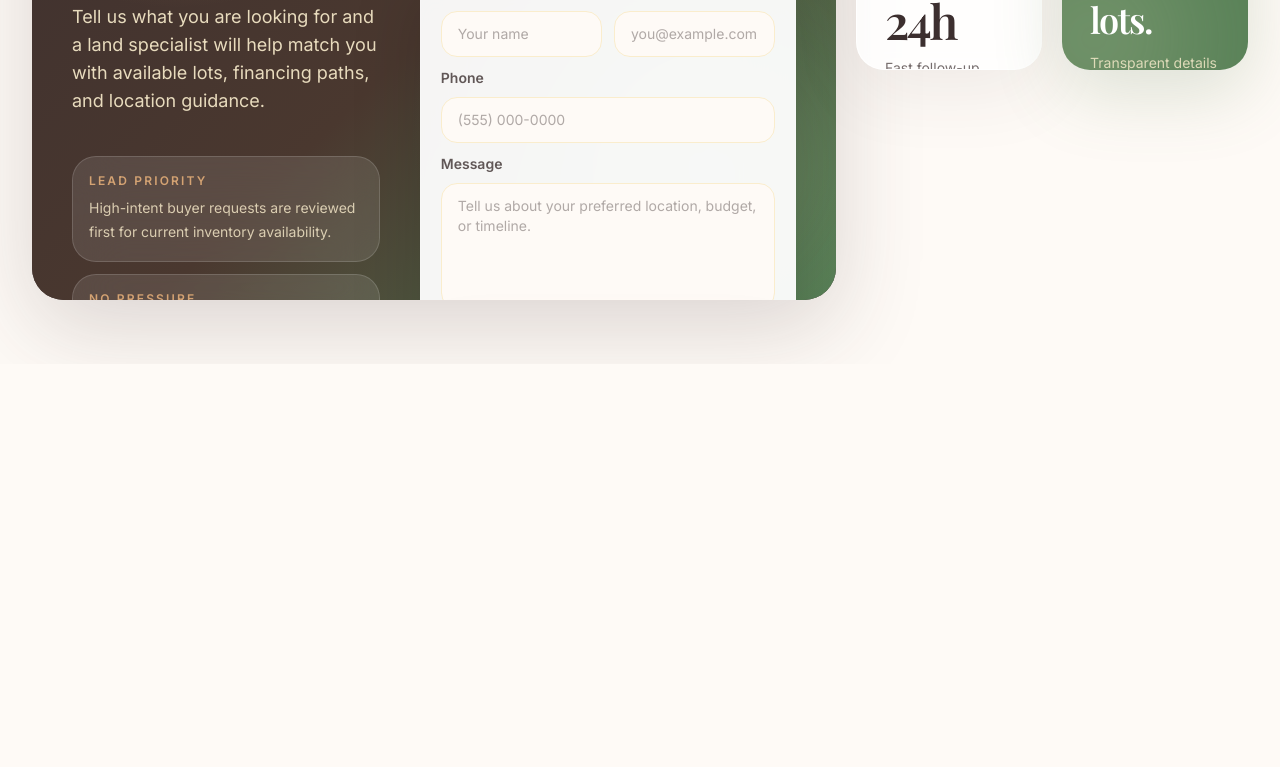
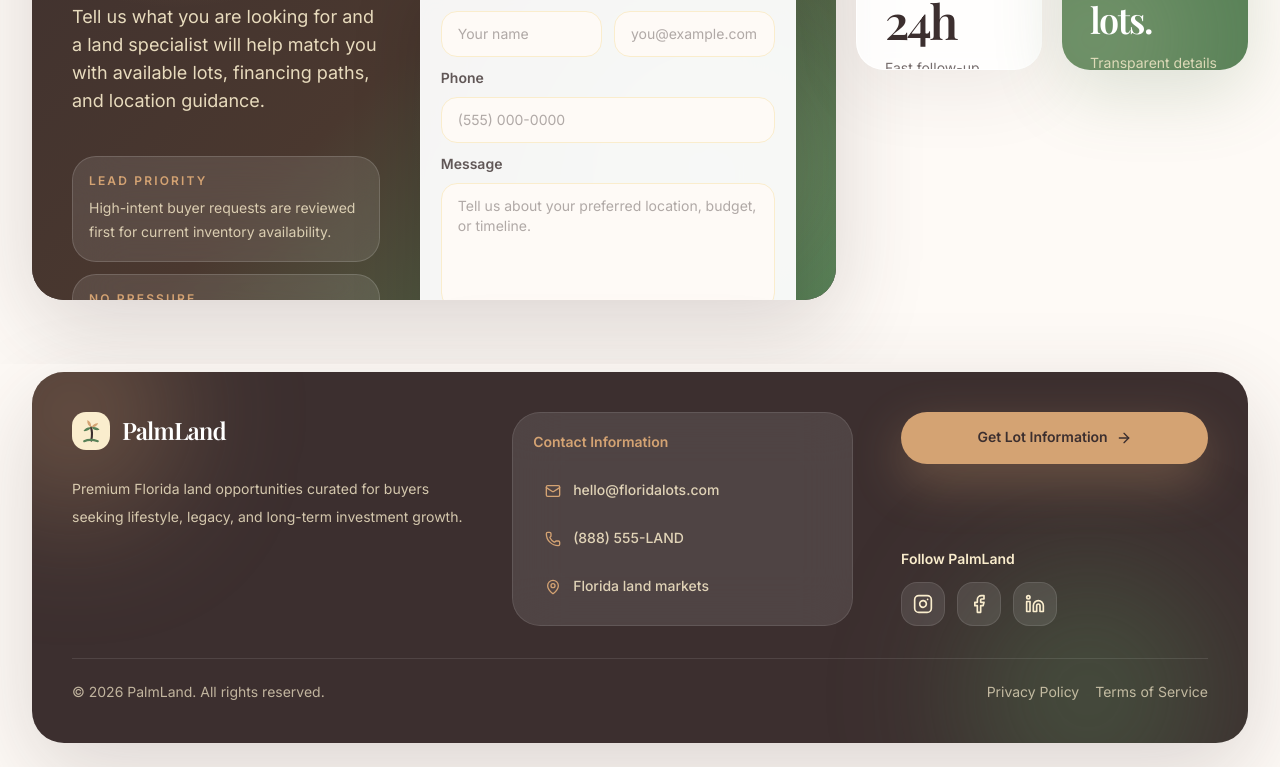
Before and after one commit to Usama23156/lots, a React (Vite) app: page / in a window 1280 px wide. Shown: the part 2930-3697 px from the top of the page. Before the commit the page ends 3294 px from the top, so only its background shows below. Built offline with nearby package versions, Linux system fonts and the light colour scheme.

Commit message:
Add premium bento footer
Co-authored-by: Usama Elkady <usamaelkady25@gmail.com>

```diff
--- a/src/App.tsx
+++ b/src/App.tsx
@@ -1,5 +1,6 @@
 import { AvailableLotsSection } from "./components/AvailableLotsSection";
 import { ContactSection } from "./components/ContactSection";
+import { Footer } from "./components/Footer";
 import { HeroSection } from "./components/HeroSection";
 import { Navbar } from "./components/Navbar";
 import { TrustAndLocationSection } from "./components/TrustAndLocationSection";
@@ -14,6 +15,7 @@ function App() {
         <TrustAndLocationSection />
         <ContactSection />
       </main>
+      <Footer />
     </>
   );
 }
--- /dev/null
+++ b/src/components/Footer.tsx
@@ -0,0 +1,118 @@
+import {
+  ArrowRight,
+  Facebook,
+  Instagram,
+  Linkedin,
+  Mail,
+  MapPin,
+  Phone,
+} from "lucide-react";
+import { Logo } from "./Logo";
+
+const socialLinks = [
+  { label: "Instagram", icon: Instagram },
+  { label: "Facebook", icon: Facebook },
+  { label: "LinkedIn", icon: Linkedin },
+];
+
+export function Footer() {
+  return (
+    <footer className="bg-[#FEFAF6] px-4 pb-6 pt-2 text-[#3C2F2F] sm:px-6 lg:px-8">
+      <div className="mx-auto w-full max-w-7xl">
+        <div className="relative overflow-hidden rounded-[32px] bg-[#3C2F2F] p-6 text-white shadow-[0_28px_90px_rgba(60,47,47,0.18)] sm:p-8 lg:p-10">
+          <div className="absolute -left-16 -top-16 h-52 w-52 rounded-full bg-[#D4A373]/30 blur-3xl" />
+          <div className="absolute -bottom-20 right-8 h-64 w-64 rounded-full bg-[#588157]/35 blur-3xl" />
+
+          <div className="relative grid gap-8 lg:grid-cols-[1.15fr_1fr_0.9fr] lg:gap-12">
+            <div>
+              <Logo className="[&_span]:text-white" />
+              <p className="mt-5 max-w-md text-sm leading-7 text-[#FAEDCD]/80">
+                Premium Florida land opportunities curated for buyers seeking
+                lifestyle, legacy, and long-term investment growth.
+              </p>
+            </div>
+
+            <div className="rounded-[28px] border border-white/10 bg-white/10 p-5 backdrop-blur-xl">
+              <p className="text-sm font-semibold text-[#D4A373]">
+                Contact Information
+              </p>
+              <div className="mt-5 space-y-3">
+                <a
+                  href="mailto:hello@floridalots.com"
+                  className="flex items-center gap-3 rounded-2xl px-3 py-2 text-sm font-medium text-[#FAEDCD]/85 transition duration-300 hover:bg-white/10 hover:text-white"
+                >
+                  <Mail className="h-4 w-4 text-[#D4A373]" />
+                  hello@floridalots.com
+                </a>
+                <a
+                  href="tel:+18885555263"
+                  className="flex items-center gap-3 rounded-2xl px-3 py-2 text-sm font-medium text-[#FAEDCD]/85 transition duration-300 hover:bg-white/10 hover:text-white"
+                >
+                  <Phone className="h-4 w-4 text-[#D4A373]" />
+                  (888) 555-LAND
+                </a>
+                <div className="flex items-center gap-3 rounded-2xl px-3 py-2 text-sm font-medium text-[#FAEDCD]/85">
+                  <MapPin className="h-4 w-4 text-[#D4A373]" />
+                  Florida land markets
+                </div>
+              </div>
+            </div>
+
+            <div className="flex flex-col justify-between gap-6">
+              <a
+                href="#contact"
+                className="group inline-flex items-center justify-center gap-2 rounded-full bg-[#D4A373] px-6 py-4 text-sm font-semibold text-[#3C2F2F] shadow-[0_18px_50px_rgba(212,163,115,0.32)] transition duration-300 hover:-translate-y-0.5 hover:bg-[#e0b98e]"
+              >
+                Get Lot Information
+                <ArrowRight className="h-4 w-4 transition duration-300 group-hover:translate-x-0.5" />
+              </a>
+
+              <div>
+                <p className="mb-3 text-sm font-semibold text-[#FAEDCD]">
+                  Follow PalmLand
+                </p>
+                <div className="flex gap-3">
+                  {socialLinks.map((social) => {
+                    const Icon = social.icon;
+
+                    return (
+                      <a
+                        key={social.label}
+                        href="#"
+                        onClick={(event) => event.preventDefault()}
+                        aria-label={social.label}
+                        className="flex h-11 w-11 items-center justify-center rounded-2xl border border-white/10 bg-white/10 text-[#FAEDCD] transition duration-300 hover:-translate-y-0.5 hover:bg-[#FAEDCD] hover:text-[#3C2F2F]"
+                      >
+                        <Icon className="h-5 w-5" />
+                      </a>
+                    );
+                  })}
+                </div>
+              </div>
+            </div>
+          </div>
+
+          <div className="relative mt-8 flex flex-col gap-4 border-t border-white/10 pt-6 text-sm text-[#FAEDCD]/70 sm:flex-row sm:items-center sm:justify-between">
+            <p>© 2026 PalmLand. All rights reserved.</p>
+            <div className="flex flex-wrap gap-4">
+              <a
+                href="#"
+                onClick={(event) => event.preventDefault()}
+                className="transition duration-300 hover:text-white"
+              >
+                Privacy Policy
+              </a>
+              <a
+                href="#"
+                onClick={(event) => event.preventDefault()}
+                className="transition duration-300 hover:text-white"
+              >
+                Terms of Service
+              </a>
+            </div>
+          </div>
+        </div>
+      </div>
+    </footer>
+  );
+}
```
